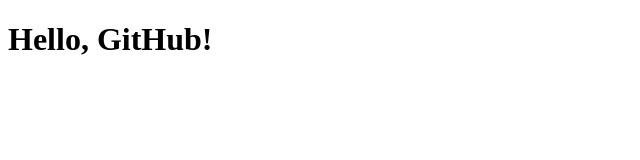
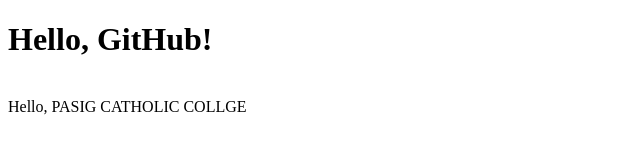
Before and after one commit to meda123456/it101_Asuncion, a plain HTML site: page index.html in a window 1280 px wide. Shown: the whole page, without its empty margins (0-640 px from the left). Drawn offline with Linux system fonts and the light colour scheme.

Commit message:
Update index.html
add pcc to the content

```diff
--- a/index.html
+++ b/index.html
@@ -5,5 +5,7 @@
 </head>
 <body>
 <h1>Hello, GitHub!</h1>
+  <br>
+  Hello, PASIG CATHOLIC COLLGE
 </body>
 </html>
```
